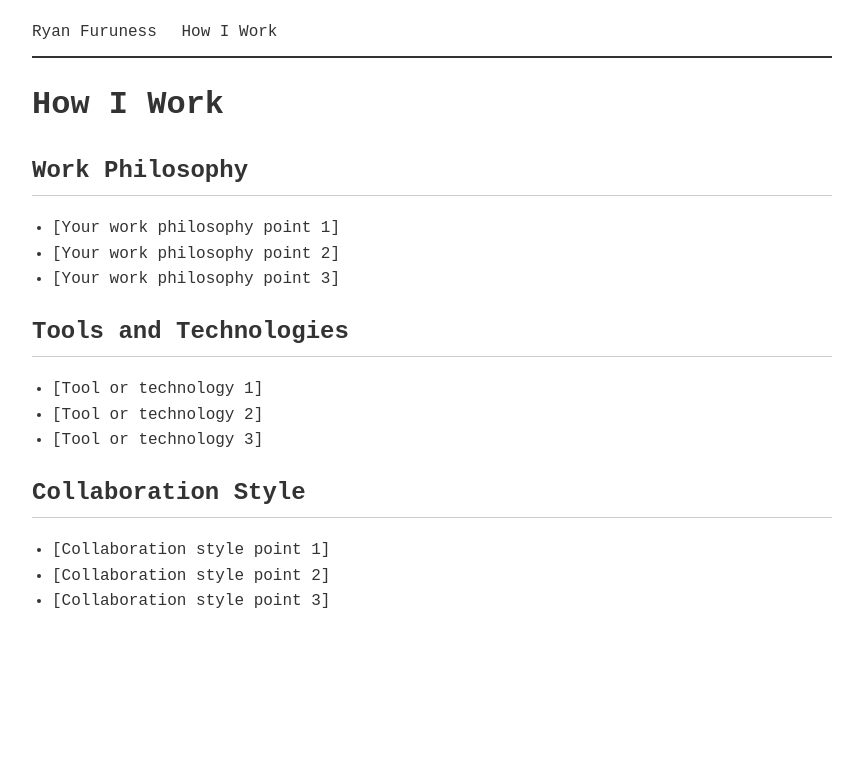
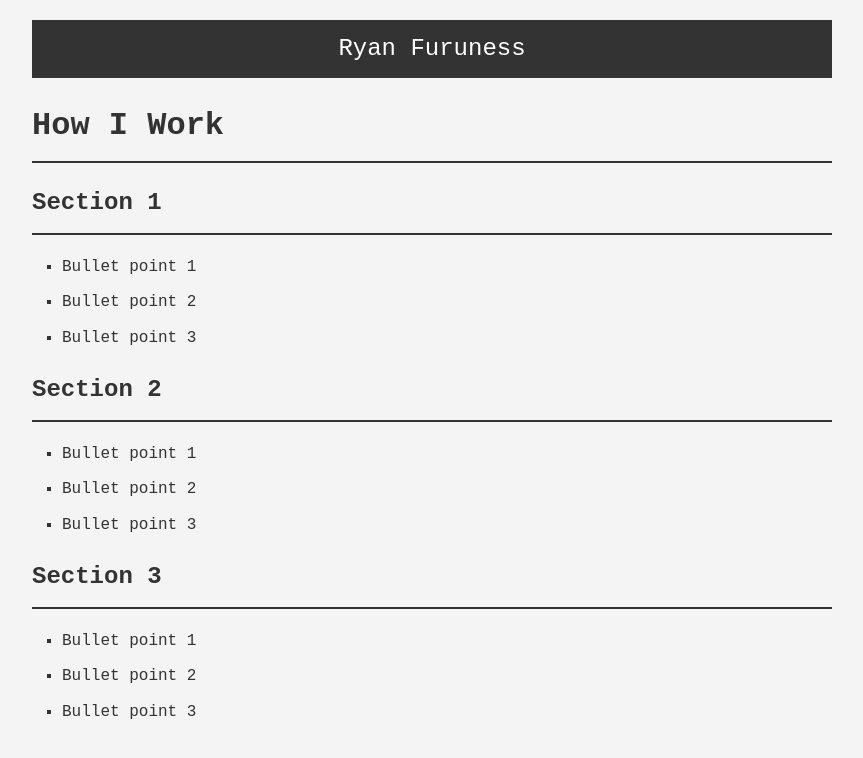
Before and after one commit to ryanfuruness/ryanfuruness.github.io, a Jekyll site: the page how-i-work.html, which Jekyll copies as it is, in a window 1280 px wide. Shown: the top 758 px of the page, without its empty margins (208-1071 px from the left). Built offline with Jekyll 4.4.1, drawn with Linux system fonts in a browser that asks for light colours.

Commit message:
Adjusting how the how i work page is handled

```diff
--- a/_config.yml
+++ b/_config.yml
@@ -1,7 +1,7 @@
 # _config.yml
-title: My Personal Site
+title: Ryan Furuness
 description: >- # this means to ignore newlines until "baseurl:"
-  This is a simple Jekyll site hosted on GitHub Pages.
+  Personal website of Ryan Furuness, software engineer.
 baseurl: "" # the subpath of your site, e.g. /blog
 url: "https://www.ryanfuruness.com" # the base hostname & protocol for your site
 
@@ -14,3 +14,8 @@ plugins:
 # Markdown processing
 markdown: kramdown
 highlighter: rouge
+
+# Header pages
+header_pages:
+  - about.markdown
+  - how-i-work.html
--- a/how-i-work.html
+++ b/how-i-work.html
@@ -12,65 +12,59 @@
             max-width: 800px;
             margin: 0 auto;
             padding: 20px;
+            background-color: #f4f4f4;
         }
         header {
+            background-color: #333;
+            color: #fff;
+            padding: 10px 0;
+            text-align: center;
+        }
+        header a {
+            color: #fff;
+            text-decoration: none;
+            font-size: 24px;
+        }
+        h1, h2 {
             border-bottom: 2px solid #333;
             padding-bottom: 10px;
-            margin-bottom: 20px;
-        }
-        nav a {
-            color: #333;
-            text-decoration: none;
-            margin-right: 15px;
-        }
-        nav a:hover {
-            text-decoration: underline;
-        }
-        h2 {
-            border-bottom: 1px solid #ccc;
-            padding-bottom: 5px;
         }
         ul {
-            padding-left: 20px;
+            list-style-type: square;
+            padding-left: 30px;
+        }
+        li {
+            margin-bottom: 10px;
         }
     </style>
 </head>
 <body>
     <header>
-        <nav>
-            <a href="/">Ryan Furuness</a>
-            <a href="/how-i-work.html">How I Work</a>
-        </nav>
+        <a href="https://www.ryanfuruness.com">Ryan Furuness</a>
     </header>
     <main>
         <h1>How I Work</h1>
 
-        <section>
-            <h2>Work Philosophy</h2>
+        <h2>Section 1</h2>
         <ul>
-                <li>[Your work philosophy point 1]</li>
-                <li>[Your work philosophy point 2]</li>
-                <li>[Your work philosophy point 3]</li>
+            <li>Bullet point 1</li>
+            <li>Bullet point 2</li>
+            <li>Bullet point 3</li>
         </ul>
-        </section>
 
-        <section>
-            <h2>Tools and Technologies</h2>
+        <h2>Section 2</h2>
         <ul>
-                <li>[Tool or technology 1]</li>
-                <li>[Tool or technology 2]</li>
-                <li>[Tool or technology 3]</li>
+            <li>Bullet point 1</li>
+            <li>Bullet point 2</li>
+            <li>Bullet point 3</li>
         </ul>
-        </section>
 
-        <section>
-            <h2>Collaboration Style</h2>
+        <h2>Section 3</h2>
         <ul>
-                <li>[Collaboration style point 1]</li>
-                <li>[Collaboration style point 2]</li>
-                <li>[Collaboration style point 3]</li>
+            <li>Bullet point 1</li>
+            <li>Bullet point 2</li>
+            <li>Bullet point 3</li>
         </ul>
-        </section>
     </main>
 </body>
 </html>
```
Also changed, not shown: _layouts/default.html (+14 -1 lines), index.html (+4 -37 lines). Lines whose indentation alone changed are shown as unchanged.
